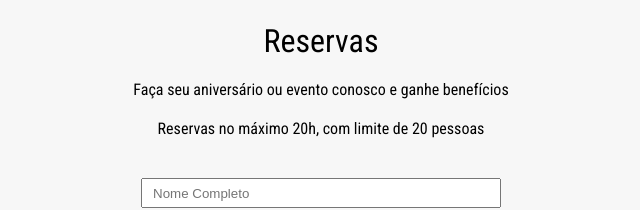
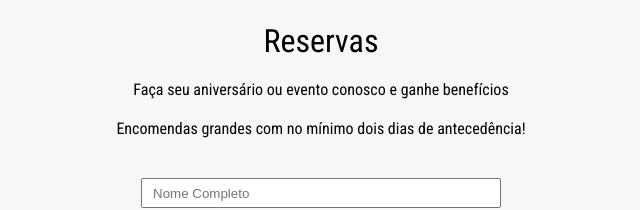
Before and after one commit to KAYSILVHA/cardapioElasNaTech-ohayoConfeitaria, a plain HTML site: page index.html in a window 1280 px wide. Shown: the part 3751-3961 px from the top of the page, without its empty margins (319-959 px from the left). Drawn offline with Linux system fonts and the light colour scheme.

Commit message:
Update index.html

```diff
--- a/index.html
+++ b/index.html
@@ -134,7 +134,7 @@
       <figure><img class="reserva-logo" src="./assets/images/logo.png" alt="Logo"></figure>
       <h2>Reservas</h2>
       <p>Faça seu aniversário ou evento conosco e ganhe benefícios</p>
-      <p>Reservas no máximo 20h, com limite de 20 pessoas</p>
+      <p>Encomendas grandes com no mínimo dois dias de antecedência!</p>
       <div class="forms">
         <form action="">
           <input type="name" name="name" id="name" placeholder="Nome Completo">
```
